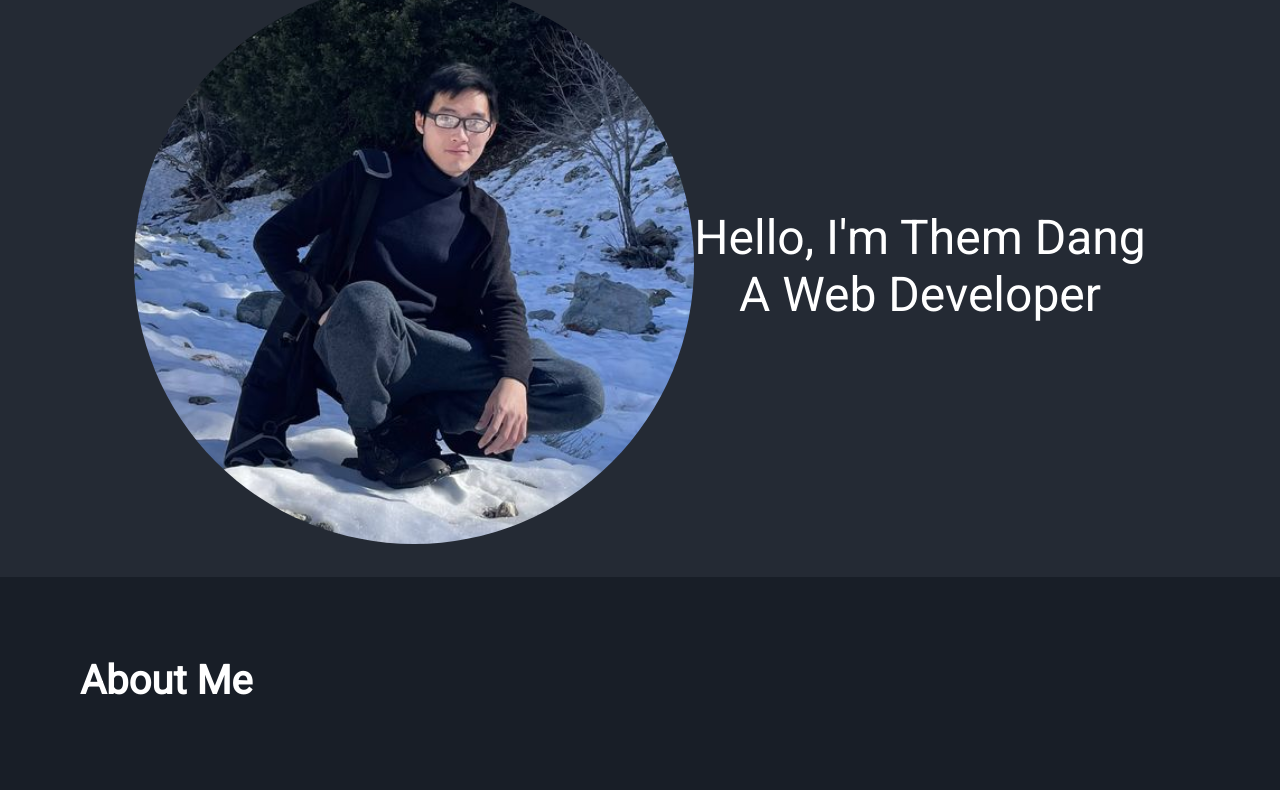
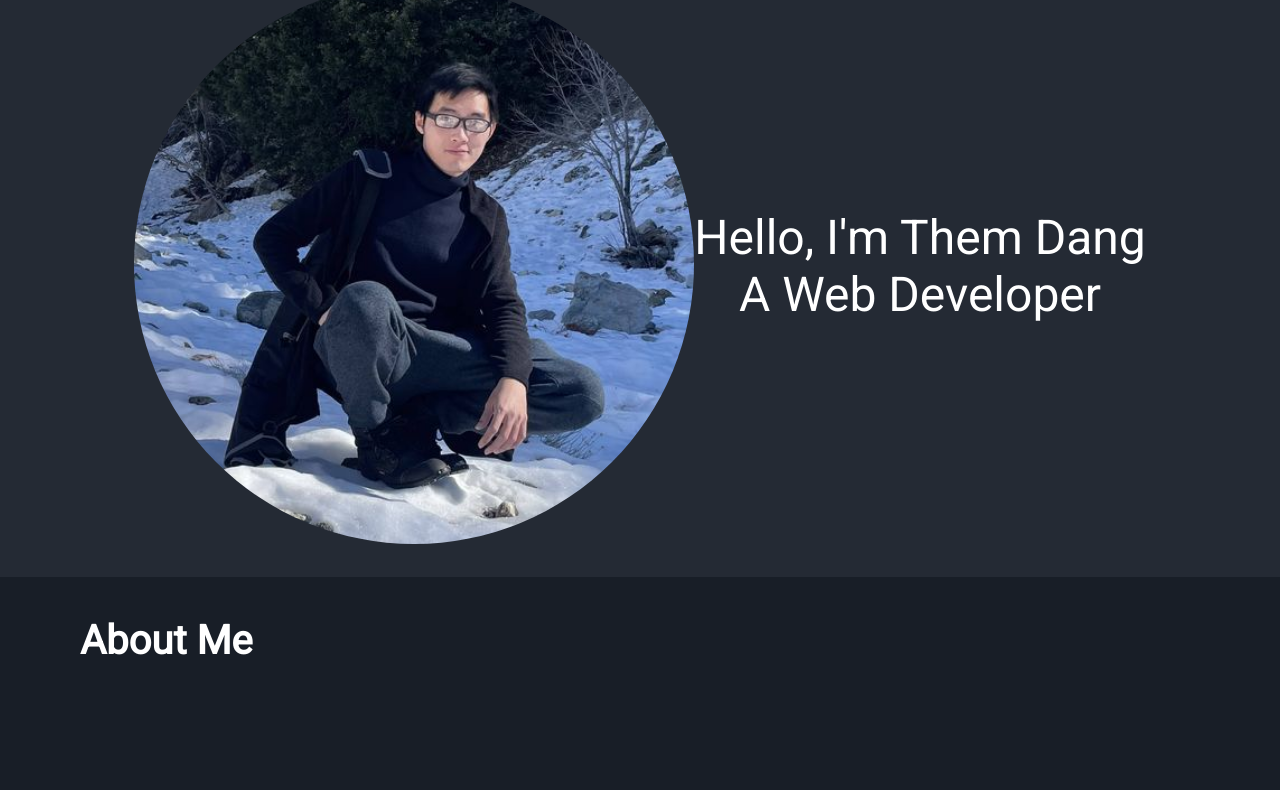
Before and after one commit to dnthem/portfolio, a plain HTML site: page index.html in a window 1280 px wide. Shown: the part 223-1013 px from the top of the page. Drawn offline with Linux system fonts and the light colour scheme.

Commit message:
h2 adjustment

```diff
--- a/css/style.css
+++ b/css/style.css
@@ -100,8 +100,8 @@ section {
 }
 
 section h2 {
-    margin-left: 5rem;
-    margin-top: 5rem;
+    text-align: center;
+    margin: 2.5rem 0;
     font-size: 2.5rem;
 }
 
@@ -340,6 +340,10 @@ ul {
 }
 
 @media (min-width: 40rem) {
+    section h2 {
+        text-align: unset;
+        margin-left: 5rem;
+    }
     .abt-me-card {
         flex-basis: 40%;
     }
```
